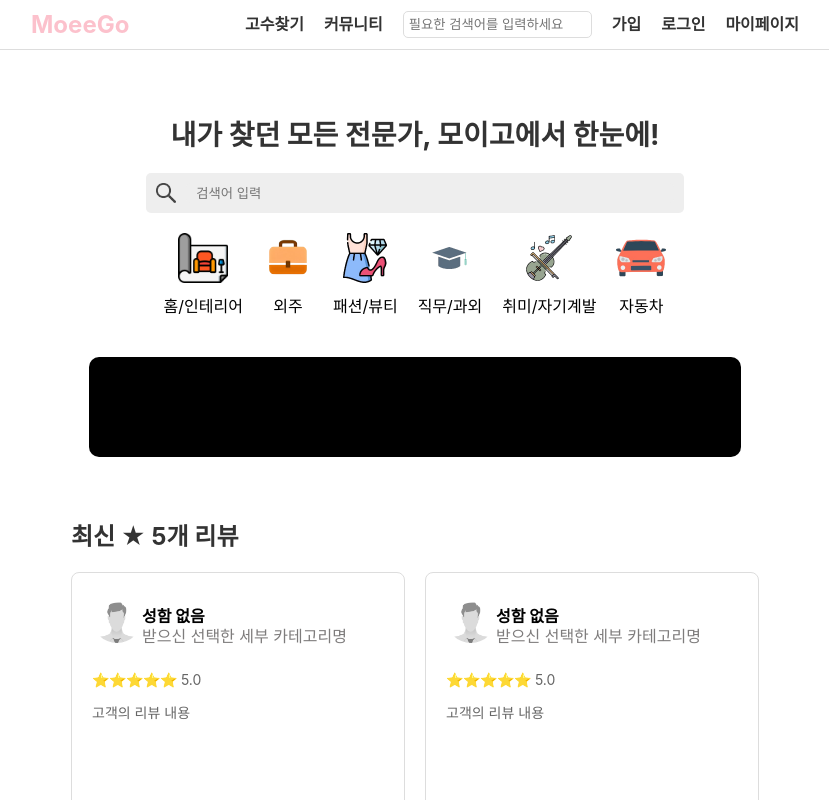
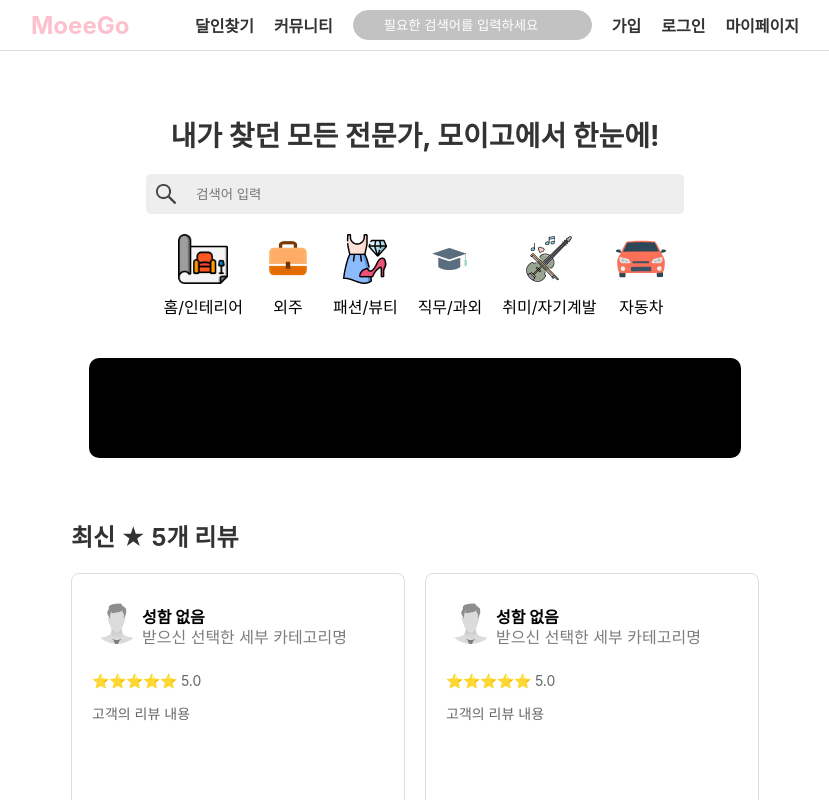
Before and after one commit to jaeheoon/moeego_client, a React (Vite) app: page / in a window 1280 px wide. Shown: the top 800 px of the page, without its empty margins (225-1054 px from the left). Built offline with nearby package versions, Linux system fonts and the light colour scheme.

Commit message:
[FE] Feat: 홈페이지 헤더 CSS 작성 (#29)
Co-authored-by: codelily <coldelily98@naver.com>

```diff
--- a/package.json
+++ b/package.json
@@ -11,6 +11,7 @@
   },
   "dependencies": {
     "axios": "^1.7.7",
+    "moeego_client": "file:",
     "react": "^18.3.1",
     "react-dom": "^18.3.1",
     "react-redux": "^9.1.2",
--- a/src/components/Header.jsx
+++ b/src/components/Header.jsx
@@ -8,9 +8,9 @@ function Header() {
       <div className="topWrap">
         <div className="logo"><Link to='/'>MoeeGo</Link></div>
         <nav className="nav">
-          <Link to="/pro/search">고수찾기</Link>
+          <Link to="/pro/search">달인찾기</Link>
           <Link to="/article">커뮤니티</Link>
-          <input type="text" placeholder="필요한 검색어를 입력하세요" />
+          <input className='search' type="text" placeholder="필요한 검색어를 입력하세요" />
           <Link to="signup">가입</Link>
           <Link to="/login">로그인</Link>
           <Link to="/mypage">마이페이지</Link>
--- a/src/css/Header.css
+++ b/src/css/Header.css
@@ -37,6 +37,8 @@
 
 .nav {
     display: flex;
+    align-items: center;
+
 }
 
 .nav a {
@@ -46,9 +48,18 @@
     font-weight: bold;
 }
 
-.nav input {
+.nav .search {
     margin-left: 20px;
-    padding: 5px;
-    border: 1px solid #ddd;
-    border-radius: 5px;
+    padding: 5px 30px;
+    height: 30px;
+    border-radius: 15px;
+    background-color: #c2c2c2;
+    border: 1px solid #c2c2c2;
+    color: #ffffff;
+    box-sizing: border-box;
+    outline: none;
 }
+
+.nav .search::placeholder {
+    color: #ffffff;
+}
```
Also changed, not shown: 1 other file (tests, documents, lock files or other folders).
